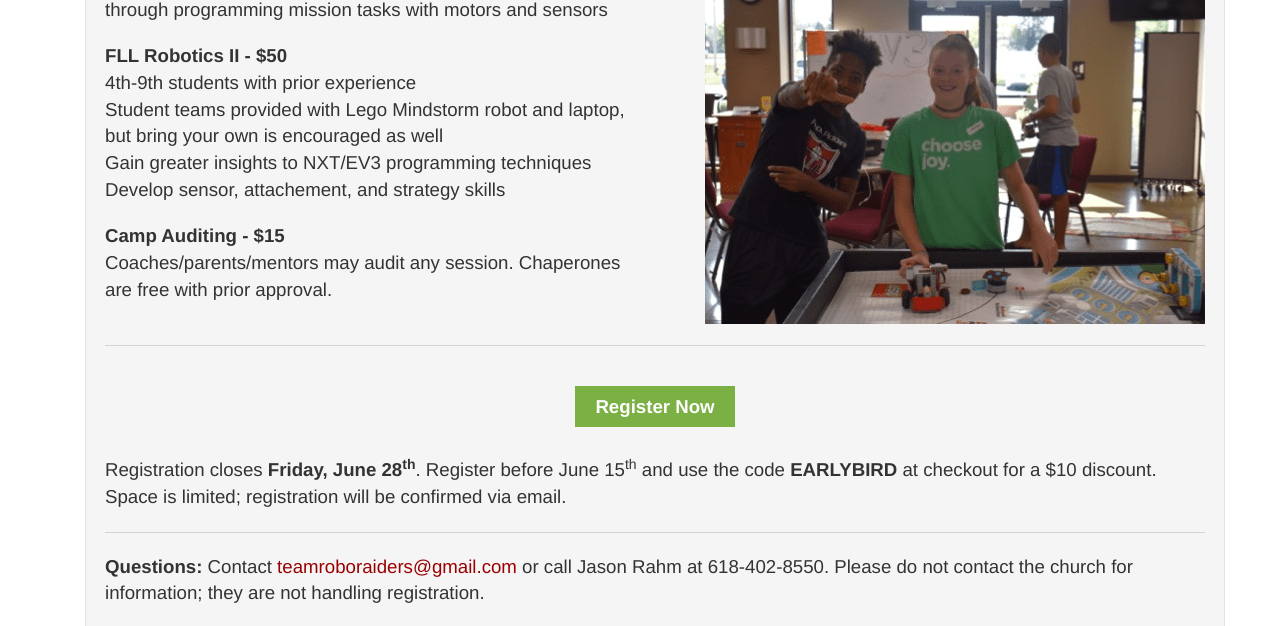
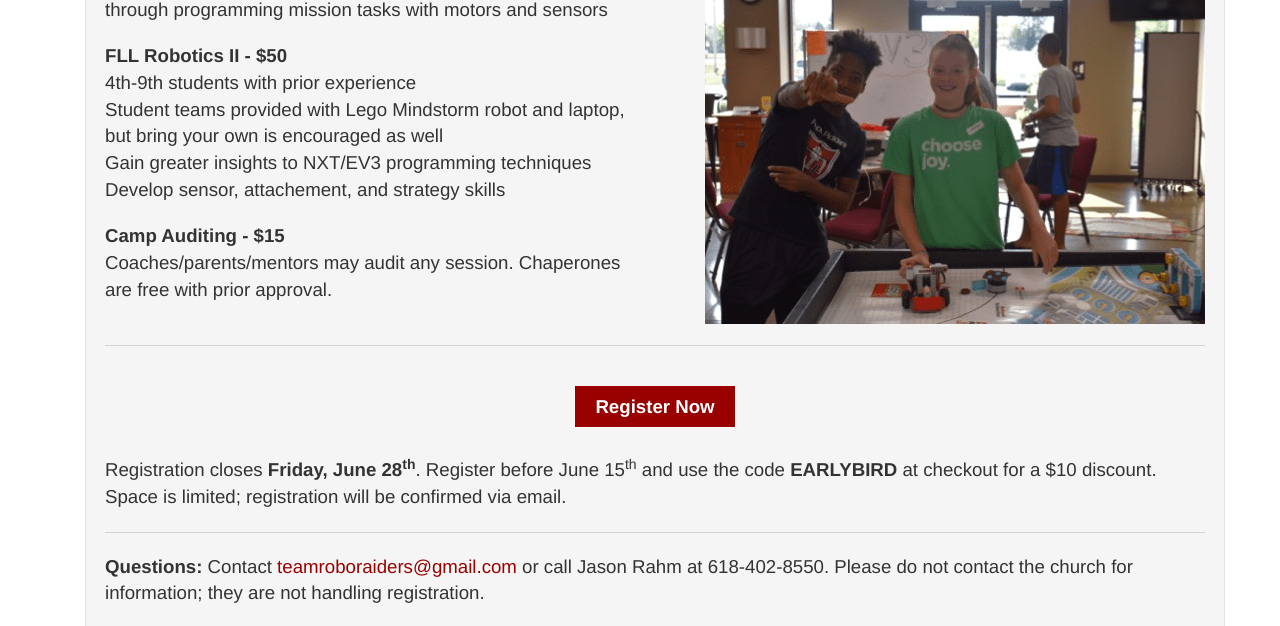
Before and after one commit to jasonrahm/RR, a Flask app: page /camps in a window 1280 px wide. Shown: the part 886-1512 px from the top of the page. Run offline with Flask 2, Linux system fonts and the light colour scheme; some libraries are stand-ins or nearby versions.

Commit message:
fix button color on camp page

```diff
--- a/app/templates/camps.html
+++ b/app/templates/camps.html
@@ -64,7 +64,7 @@ doing it again next year, so keep a look out for updates!</p>
    </div>
 
 <hr>
-    <p style="text-align: center"><br/><a class="wx-button" href="https://roboraiders.regfox.com/robo-raiders-robotics-camp" style="background:#7BB044;color:white;padding:10px 20px;text-decoration:none;font-weight:bold;" target="_blank">Register Now</a></p>
+    <p style="text-align: center"><br/><a class="wx-button" href="https://roboraiders.regfox.com/robo-raiders-robotics-camp" style="background:#990000;color:white;padding:10px 20px;text-decoration:none;font-weight:bold;" target="_blank">Register Now</a></p>
     <p><br/>Registration closes <b>Friday, June 28<sup>th</sup></b>. Register before June 15<sup>th</sup> and use the code <strong>EARLYBIRD</strong> at checkout for a $10 discount. Space is limited; registration will be confirmed via email.</p>
 <hr>
 
```
